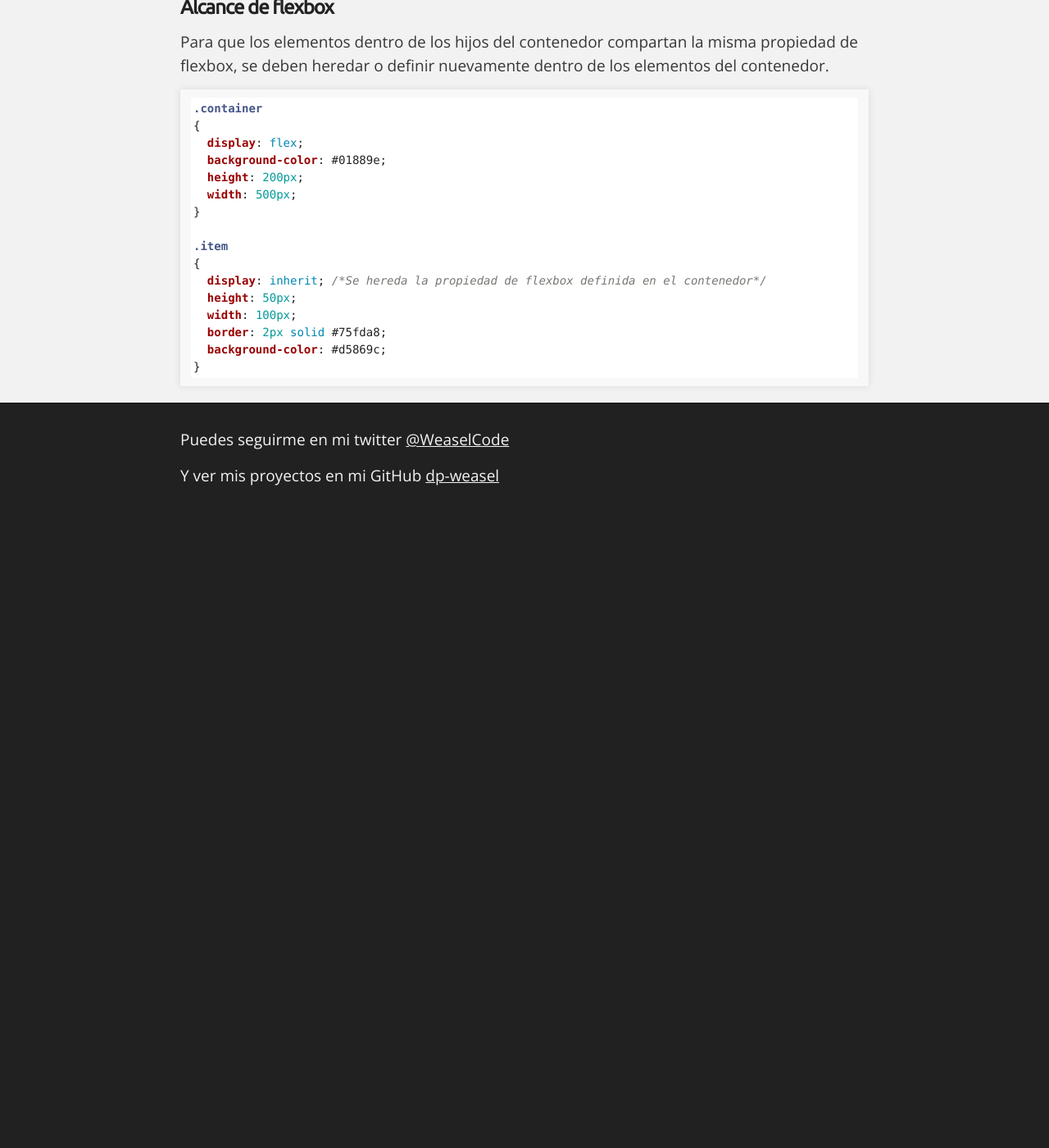
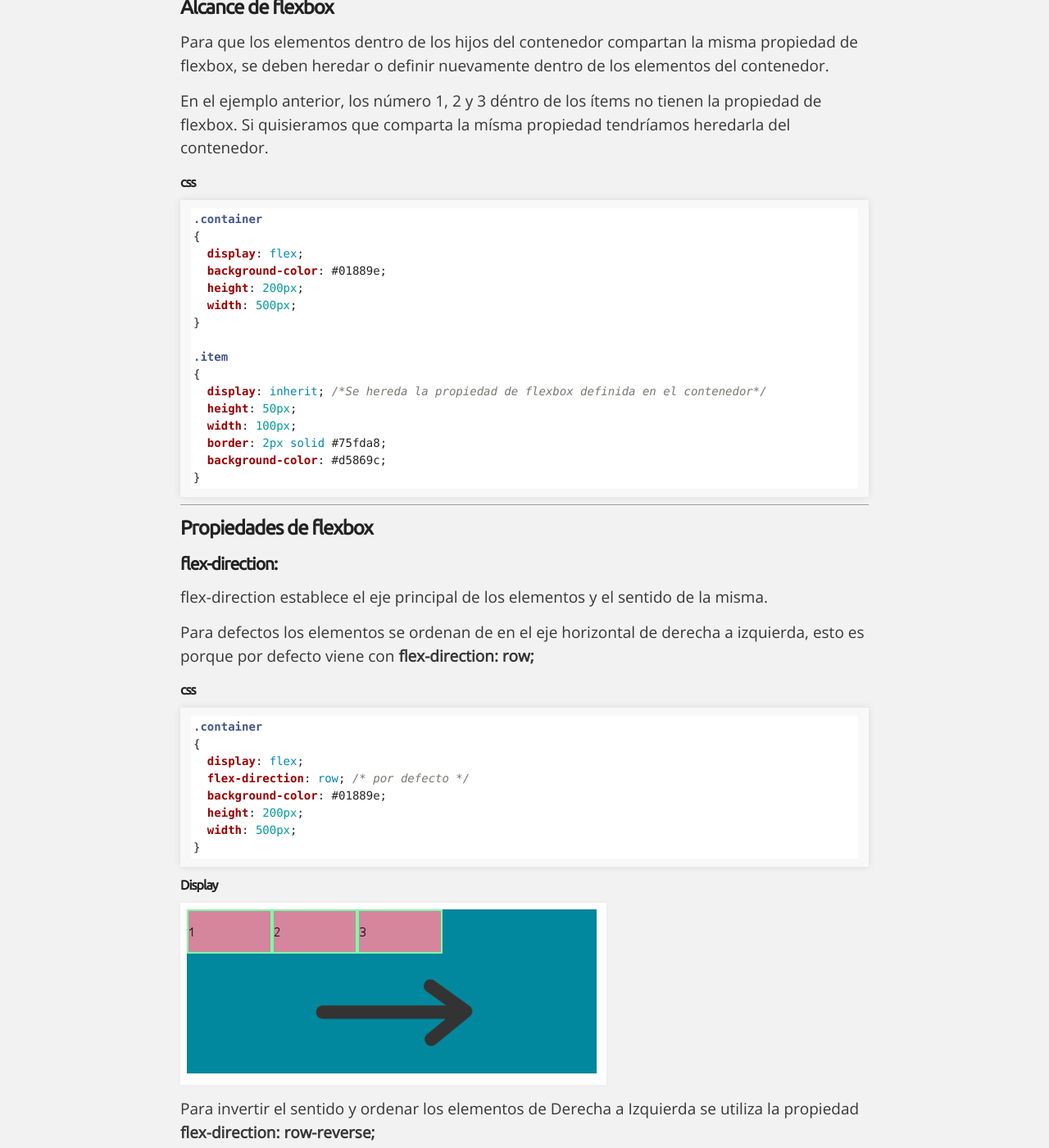
Before and after one commit to dp-weasel/WeaselCode, a Jekyll site: the page built from _posts/2018-10-06-Propiedades-de-flexbox.markdown, in a window 1280 px wide and 1400 px high, scrolled down 1862 px. Shown: the whole window at 82% size. Built offline with Jekyll 4.4.1, drawn with Linux system fonts in a browser that asks for light colours; before the commit the page ends 2491 px from its top, so only the background shows below that; some of the changed text lies outside the part shown; grey boxes are pictures that could not be loaded.

Commit message:
Se agrega la sección flex-direction

````diff
--- a/_posts/2018-10-06-Propiedades-de-flexbox.markdown
+++ b/_posts/2018-10-06-Propiedades-de-flexbox.markdown
@@ -49,11 +49,14 @@ Para hacer uso de las propiedades de flexbox primero debemos definirlo en el con
 ```
 ###### Display
 
-![My helpful screenshot](/assets/images/flexbox01.jpg)
+![flex image 01](/assets/images/flexbox01.jpg)
 
 ### Alcance de flexbox
 Para que los elementos dentro de los hijos del contenedor compartan la misma propiedad de flexbox, se deben heredar o definir nuevamente dentro de los elementos del contenedor.
 
+En el ejemplo anterior, los número 1, 2 y 3 déntro de los ítems no tienen la propiedad de flexbox. Si quisieramos que comparta la mísma propiedad tendríamos heredarla del contenedor.
+
+###### css
 ```css
 .container
 {
@@ -72,3 +75,71 @@ Para que los elementos dentro de los hijos del contenedor compartan la misma pro
   background-color: #d5869c;
 }
 ```
+* * *
+### Propiedades de flexbox
+#### flex-direction:
+flex-direction establece el eje principal de los elementos y el sentido de la misma.
+
+Para defectos los elementos se ordenan de en el eje horizontal de derecha a izquierda, esto es porque por defecto viene con **flex-direction: row;**
+
+###### css
+```css
+.container
+{
+  display: flex;
+  flex-direction: row; /* por defecto */
+  background-color: #01889e;
+  height: 200px;
+  width: 500px;
+}
+```
+###### Display
+![flex image 02](/assets/images/flexbox02.jpg)
+
+Para invertir el sentido y ordenar los elementos de Derecha a Izquierda se utiliza la propiedad **flex-direction: row-reverse;**
+
+###### css
+```css
+.container
+{
+  display: flex;
+  flex-direction: row-reverse; /* invierte el sentido de los elementos */
+  background-color: #01889e;
+  height: 200px;
+  width: 500px;
+}
+```
+###### Display
+![flex image 03](/assets/images/flexbox03.jpg)
+
+Para establecer el eje principal de manera vertical se establece la propiedad **flex-direction: column;**.
+
+###### css
+```css
+.container
+{
+  display: flex;
+  flex-direction: column; /* Ordena los elemento de manera vertical */
+  background-color: #01889e;
+  height: 200px;
+  width: 500px;
+}
+```
+###### Display
+![flex image 04](/assets/images/flexbox04.jpg)
+
+En este caso los elementos se ordenaron de arriba hacia abajo, de la misma manera que hicimos con la propiedad **row**, podemos invertir este orden para que los items se muestren de abajo hacia arriba con la propiedad **flex-direction: column-reverse;**
+
+###### css
+```css
+.container
+{
+  display: flex;
+  flex-direction: column-reverse; /* Invierte el sentido de la columna */
+  background-color: #01889e;
+  height: 200px;
+  width: 500px;
+}
+```
+###### Display
+![flex image 05](/assets/images/flexbox05.jpg)
````
Also changed, not shown: other parts of _posts/2018-10-06-Propiedades-de-flexbox.markdown (+1 -1 lines), assets/images/bg_hr.png (deleted), assets/images/blacktocat.png (deleted), assets/images/flexbox02.jpg (added), assets/images/flexbox03.jpg (added), assets/images/flexbox04.jpg (added), assets/images/flexbox05.jpg (added), assets/images/icon_download.png (deleted), assets/images/sprite_download.png (deleted).
